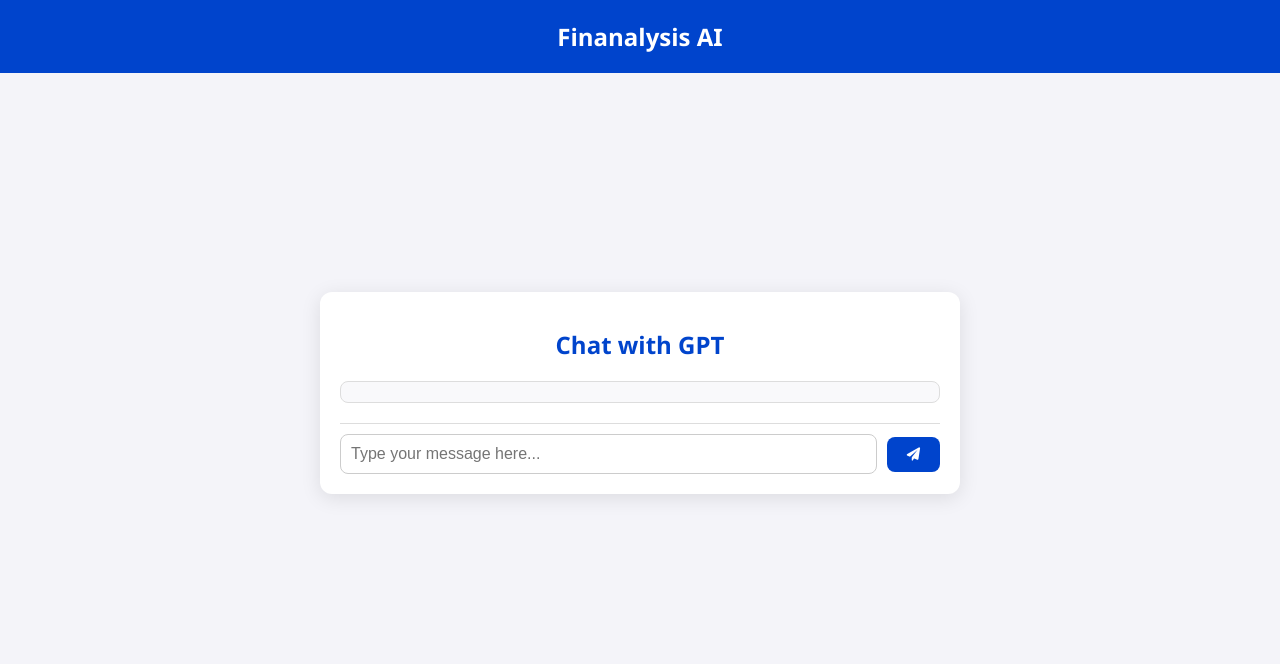
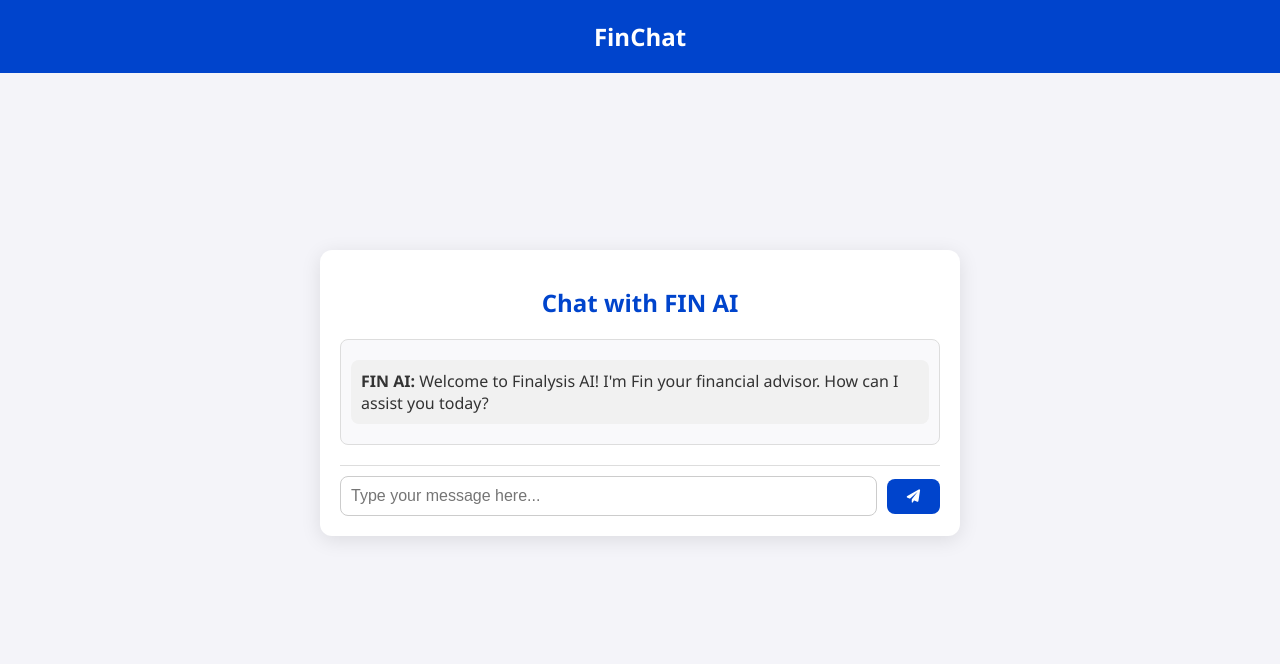
Before and after one commit to khiryshank/finalysis, a Flask app: page / in a window 1280 px wide. Shown: the top 664 px of the page. Run offline with Flask 3, Linux system fonts and the light colour scheme.

Commit message:
Added params for ChatGPT, added intial chat messaged and some styling changes.

```diff
--- a/app.py
+++ b/app.py
@@ -25,11 +25,11 @@ def home():
 def chat():
     user_input = request.form['user_input']
 
-    # Initial message list with user input
-    messages: List = [{
-        "role": "user",
-        "content": user_input
-    }]
+    # Set the assistant's params as a financial advisor
+    messages: List = [
+        {"role": "system", "content": "You are a highly knowledgeable financial advisor."},
+        {"role": "user", "content": user_input}
+    ]
 
     # First API call to OpenAI using GPT-4o
     response = client.chat.completions.create(
--- a/templates/index.html
+++ b/templates/index.html
@@ -3,21 +3,22 @@
 <head>
     <meta charset="UTF-8">
     <meta name="viewport" content="width=device-width, initial-scale=1.0">
-    <title>Finanalysis AI</title>
+    <title>Chat with Fin AI</title>
     <link rel="stylesheet" href="{{ url_for('static', filename='style.css') }}">
     <link rel="stylesheet" href="https://cdnjs.cloudflare.com/ajax/libs/font-awesome/6.0.0-beta3/css/all.min.css">
 </head>
 <body>
     <header>
         <nav>
-            <div class="logo">Finanalysis AI</div>
+            <div class="logo">FinChat</div>
         </nav>
     </header>
     <main>
         <div class="chat-container">
-            <h1>Chat with GPT</h1>
+            <h1>Chat with FIN AI</h1>
             <div id="chat-box" class="chat-box">
-                <!-- Chat messages will appear here -->
+                <!-- Initial Welcome Message -->
+                <p class="bot-message"><strong>FIN AI:</strong> Welcome to Finalysis AI! I'm Fin your financial advisor. How can I assist you today?</p>
             </div>
             <form id="chat-form" class="chat-form">
                 <input type="text" id="user-input" placeholder="Type your message here..." autocomplete="off" required>
@@ -56,7 +57,7 @@
             const chatgptReply = data.reply;
 
             // Display ChatGPT message
-            chatBox.innerHTML += `<p class="bot-message"><strong>GPT:</strong> ${chatgptReply}</p>`;
+            chatBox.innerHTML += `<p class="bot-message"><strong>FIN AI:</strong> ${chatgptReply}</p>`;
 
             // Scroll to the bottom of the chat box
             chatBox.scrollTop = chatBox.scrollHeight;
```
